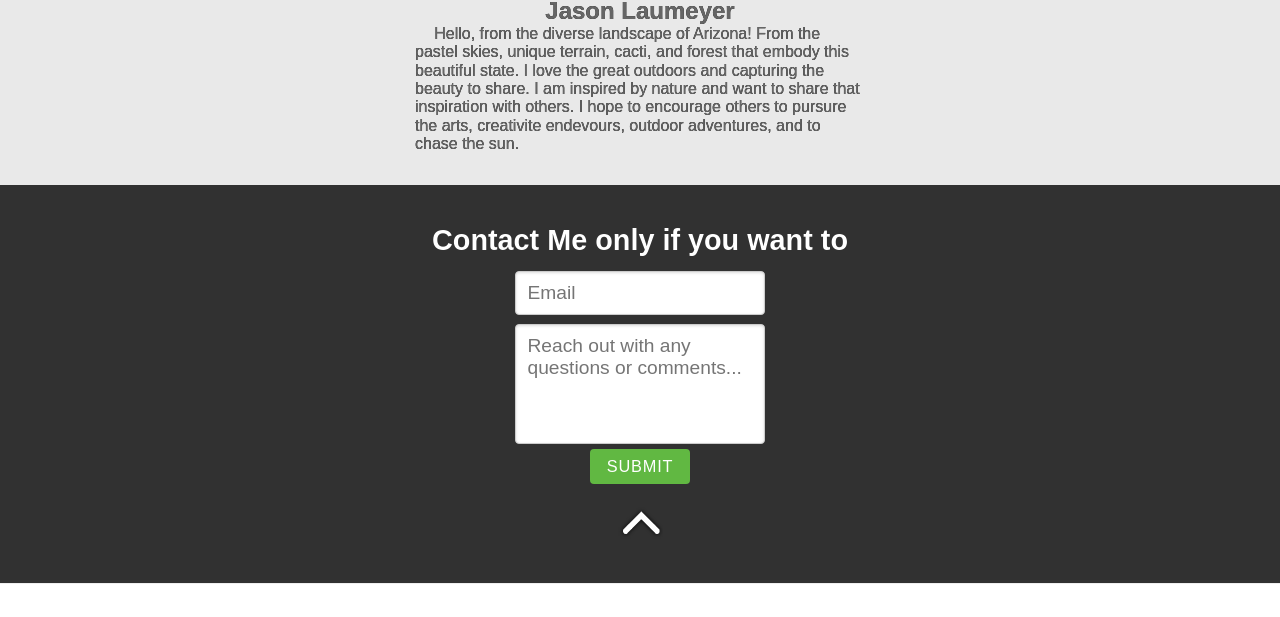
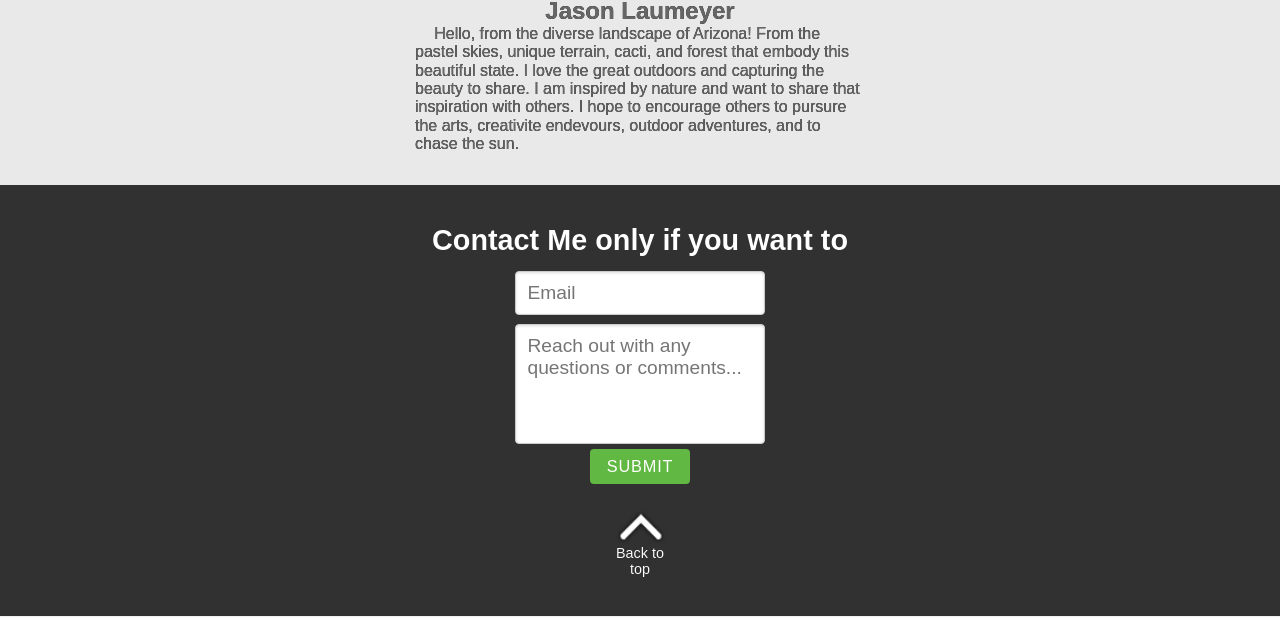
Before and after one commit to tdunn1248/jason_LaumeyerPortfolio, a website: page public/index.html in a window 1280 px wide. Shown: the part 1231-1848 px from the top of the page. Before the commit the page ends 1815 px from the top, so only its background shows below. Drawn offline with nearby package versions, Linux system fonts and the light colour scheme; a web font is replaced by a local one.

Commit message:
styled  scroll to top

```diff
--- a/public/index.html
+++ b/public/index.html
@@ -121,7 +121,10 @@
 							<textarea class="pure-input-1-2" placeholder="Reach out with any questions or comments..."></textarea>
 							<button class='pure-button' type="submit" name="submitNameEmail">Submit</button>
 						</form>
-						<a class='wrap-scroll-up' href="#top-of-page"><img class='scroll-up' src="./pics/scrollUp.png" alt=""></a>
+						<a class='wrap-scroll-up' href="#top-of-page">
+							<img class='scroll-up' src="./pics/scrollUp.png" alt="">
+							<span class='back-to-top'>Back to top</span>
+						</a>
 					</div>
         </div>
 
--- a/public/styles.css
+++ b/public/styles.css
@@ -132,6 +132,17 @@ textarea {
 
 .wrap-scroll-up {
   text-align: center;
+  display: flex;
+  text-decoration: none;
+  flex-direction: column;
+  max-width: 50px;
+  margin: 0 auto;
+  color: white;
+}
+
+.back-to-top {
+  text-decoration: none;
+  font-size: 75%;
 }
 
 .text-box-head {
```
Also changed, not shown: 1 other file.
